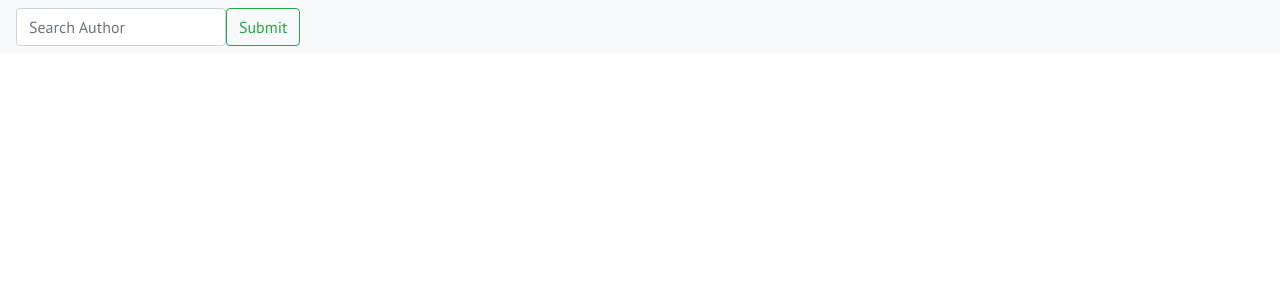
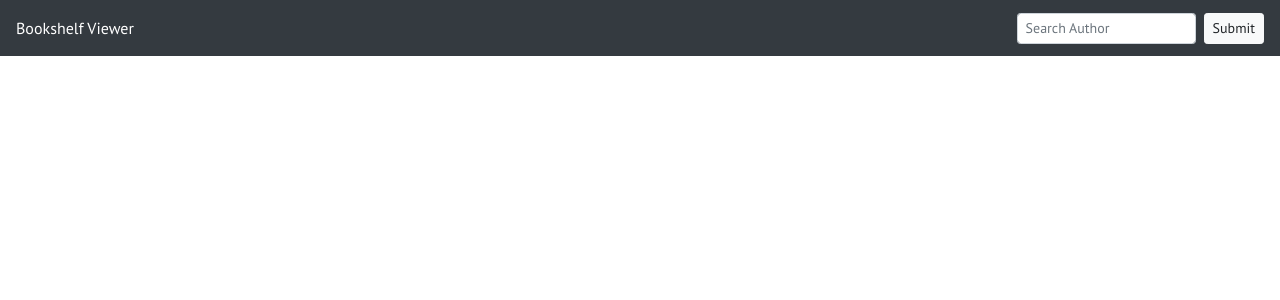
Before and after one commit to tomignarri/Bookshelf-Viewer, a React (Create React App) app: page / in a window 1280 px wide. Shown: the top 300 px of the page. Built offline with nearby package versions, Linux system fonts and the light colour scheme.

Commit message:
update navbar style

```diff
--- a/src/components/UserSearch.js
+++ b/src/components/UserSearch.js
@@ -13,22 +13,26 @@ class UserSearch extends React.Component {
     render(){
         return (
             <div>
-                <nav className="navbar navbar-light bg-light">
+                <nav className="navbar navbar-light bg-dark justify-content-between">
+                <span class="navbar-text text-white">
+                  Bookshelf Viewer
+                </span>
                   <form onSubmit={this.onFormSubmit} className="form-inline">
+
                       <div>
                         <input type="text"
                           value={this.state.term}
                           onChange={(e) => this.setState({ term: e.target.value })}
-                          className="form-control"
+                          className="form-control form-control-sm"
                           placeholder="Search Author" required></input>
                       </div>
                       <div>
                         <input
                           type="submit"
                           value="Submit"
-                          className="btn btn-outline-success">
+                          className="btn btn-light btn-sm ml-2">
                         </input>
-                        </div>
+                      </div>
                   </form>
                 </nav>
 
--- a/src/styles/style.css
+++ b/src/styles/style.css
@@ -14,9 +14,6 @@ body {
   background-color: white;
 }
 
-/* :hover {
-  background-color: blanchedalmond;
-} */
 
 
 
```
